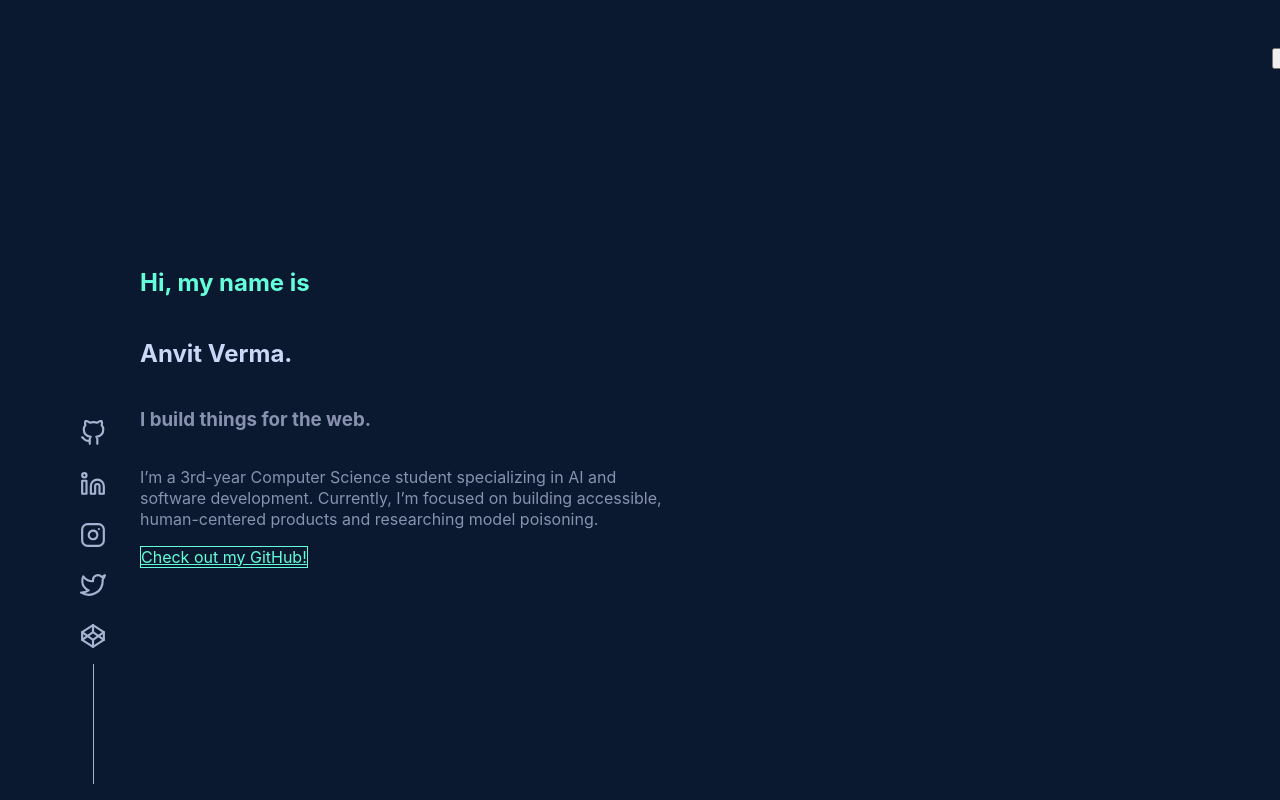
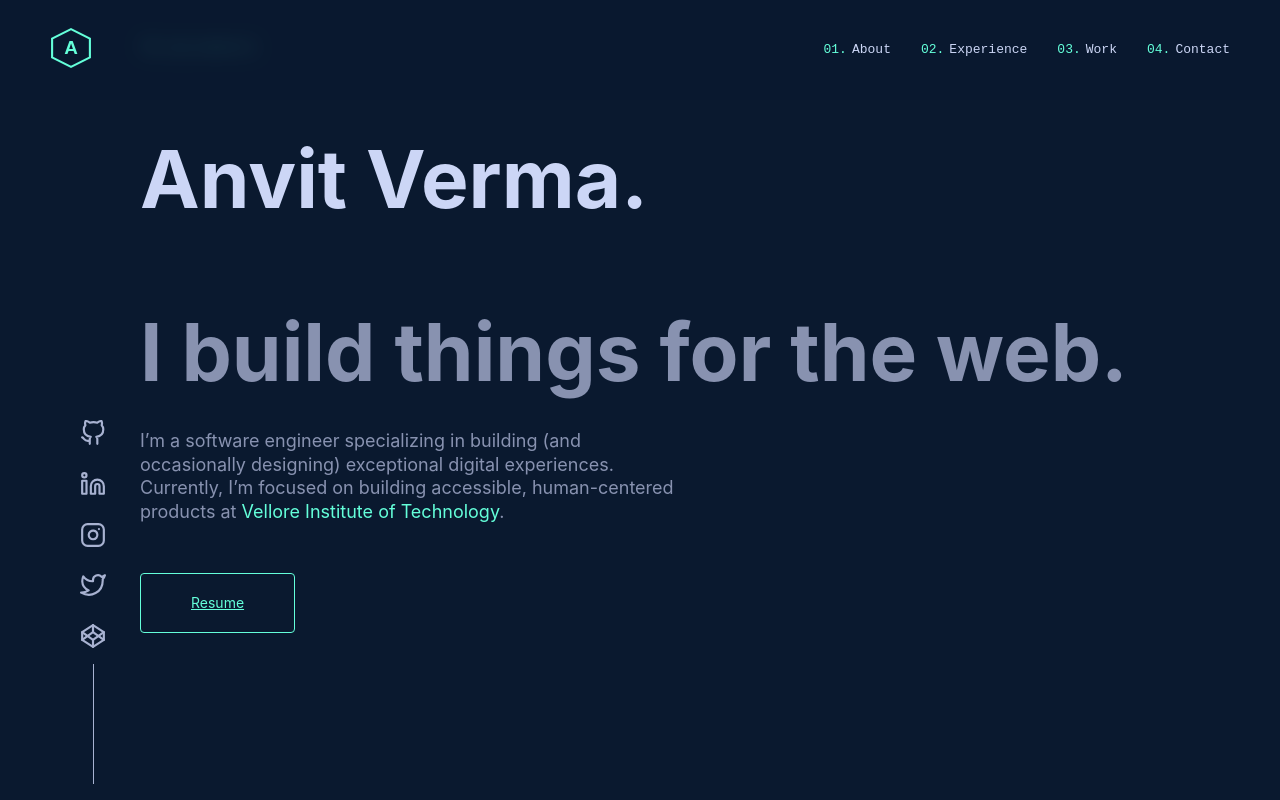
Before and after one commit to anvitvermaa/anvitvermaa.github.io, a Next.js app: page / in a window 1280 px wide. Shown: the top 800 px of the page. Built offline with nearby package versions, Linux system fonts and the light colour scheme.

Commit message:
updated hero section added animation and blur

```diff
--- a/app/layout.js
+++ b/app/layout.js
@@ -1,29 +1,29 @@
+// app/layout.js
 import "./globals.css";
-import Navbar from "../src/components/Navbar";
-// Replaced SocialLeft with the SocialSidebar we created
 import SocialSidebar from "../src/components/SocialSidebar";
 import SocialRight from "../src/components/SocialRight";
+import Navbar from "../src/components/Navbar"; // IMPORT IS HERE
 
 export const metadata = {
-  title: "Portfolio",
-  description: "Built with Next.js",
+  title: "Anvit Verma",
+  description: "Portfolio",
 };
 
 export default function RootLayout({ children }) {
   return (
     <html lang="en">
-      <body className="bg-[#0a192f] text-[#8892b0] overflow-x-hidden relative">
-        {/* Navbar fixed at the top */}
+      <body className="bg-[#0a192f] text-[#8892b0]">
+
+        {/* 1. NAVBAR MUST BE HERE (Directly inside Body) */}
         <Navbar />
 
-        {/* Sidebars fixed to the viewport - visible on md screens and up */}
-        {/* This wrapper handles the 'hidden' logic, so SocialSidebar works perfectly here */}
+        {/* 2. Sidebars (Hidden on mobile, visible on desktop) */}
         <div className="hidden md:block">
             <SocialSidebar />
             <SocialRight />
         </div>
 
-        {/* Main Content Wrapper */}
+        {/* 3. Main Content */}
         <div className="flex flex-col min-h-screen">
             {children}
         </div>
--- a/app/page.js
+++ b/app/page.js
@@ -1,4 +1,5 @@
 import Hero from "../src/components/sections/Hero";
+
 import About from "../src/components/sections/About";
 import Jobs from "../src/components/sections/Jobs";
 import SelectedWorks from "../src/components/sections/SelectedWorks";
@@ -14,10 +15,10 @@ export default function Home() {
       {/* 1. Added Social Sidebar Here */}
       <SocialSidebar />
 
-      <div className="max-w-[1000px] mx-auto w-full">
+      <div className="max-w-[1100px] mx-auto w-full">
 
         {/* Main Sections */}
-        <Hero />
+        <Hero/>
         <About />
         <Jobs />
         <SelectedWorks />
--- a/package.json
+++ b/package.json
@@ -9,6 +9,7 @@
     "lint": "eslint"
   },
   "dependencies": {
+    "framer-motion": "^12.29.2",
     "next": "16.1.6",
     "react": "19.2.3",
     "react-dom": "19.2.3",
--- a/src/components/Navbar.jsx
+++ b/src/components/Navbar.jsx
@@ -13,79 +13,77 @@ const Navbar = () => {
     return () => window.removeEventListener("scroll", handleScroll);
   }, []);
 
+  // Mappings:
+  // About -> #about
+  // Experience -> #jobs
+  // Work -> #projects
+  // Contact -> #contact (Ensure your MorphingFooter.jsx has id="contact")
   const navLinks = [
-    { name: "About", url: "/#about" },
-    { name: "Experience", url: "/#jobs" },
-    { name: "Work", url: "/#projects" },
-    { name: "Contact", url: "/#contact" },
+    { name: "About", url: "/#about", number: "01." },
+    { name: "Experience", url: "/#jobs", number: "02." },
+    { name: "Work", url: "/#projects", number: "03." },
+    { name: "Contact", url: "/#contact", number: "04." },
   ];
 
   return (
-    <header
-      className={`fixed top-0 w-full z-50 flex items-center justify-between px-6 md:px-12 transition-all duration-300 ${
-        scrolled
-          ? "h-[70px] bg-[rgba(10,25,47,0.85)] backdrop-blur-md shadow-lg"
-          : "h-[100px] bg-transparent"
-      }`}
+    <nav
+      style={{
+        position: "fixed",
+        top: "0",
+        left: "0",
+        width: "100%",
+        height: scrolled ? "70px" : "100px",
+        backgroundColor: "rgba(10, 25, 47, 0.85)", // Dark Navy
+        backdropFilter: "blur(10px)",
+        zIndex: "1000",
+        display: "flex",
+        justifyContent: "space-between",
+        alignItems: "center",
+        padding: "0 50px",
+        boxSizing: "border-box",
+        transition: "height 0.3s ease, background-color 0.3s ease",
+        boxShadow: scrolled ? "0 10px 30px -10px rgba(2,12,27,0.7)" : "none",
+      }}
     >
 
-      {/* 1. LOGO SECTION (Hexagon + Letter 'A') */}
-      <div className="flex items-center justify-center">
-        <Link href="/" aria-label="home" className="group relative">
-          {/* Hexagon SVG */}
-          <svg
-            className="w-12 h-12 text-[#64ffda] transition-transform duration-300 group-hover:-translate-y-1"
-            viewBox="0 0 100 100"
-            fill="none"
-            stroke="currentColor"
-            strokeWidth="5"
-          >
-            <polygon points="50 5, 95 27.5, 95 72.5, 50 95, 5 72.5, 5 27.5" />
-            {/* Letter 'A' inside */}
-            <text x="50" y="65" fontSize="45" fill="#64ffda" textAnchor="middle" className="font-sans font-bold stroke-0">A</text>
-          </svg>
+      {/* 1. LOGO (Left Side) */}
+      <div style={{ color: "#64ffda" }}>
+        <Link href="/" style={{ textDecoration: 'none' }}>
+           <svg width="42" height="42" viewBox="0 0 100 100" fill="none" stroke="#64ffda" strokeWidth="5">
+             <polygon points="50 5, 95 27.5, 95 72.5, 50 95, 5 72.5, 5 27.5" />
+             <text x="50" y="65" fontSize="45" fill="#64ffda" textAnchor="middle" style={{fontFamily: 'sans-serif', fontWeight: 'bold', stroke: 'none'}}>A</text>
+           </svg>
         </Link>
       </div>
 
-      {/* 2. DESKTOP MENU (Links) */}
-      {/* hidden md:flex -> Hides on mobile, shows on Desktop */}
-      <div className="hidden md:flex items-center gap-8">
-        <ol className="flex gap-8 list-none m-0 p-0">
+      {/* 2. LINKS (Right Side) */}
+      <div style={{ display: "flex", alignItems: "center" }}>
+
+        {/* GAP FIX: 30px gap between items */}
+        <ol style={{ display: "flex", gap: "30px", listStyle: "none", margin: "0", padding: "0" }}>
           {navLinks.map((item, i) => (
-            <li key={i} className="font-mono text-[13px]">
+            <li key={i}>
               <Link
                 href={item.url}
-                className="!text-[#ccd6f6] hover:!text-[#64ffda] transition-colors duration-300 flex items-center gap-1"
+                style={{
+                  textDecoration: "none",
+                  color: "#ccd6f6", // Light Slate
+                  fontFamily: "'SF Mono', 'Fira Code', 'Fira Mono', 'Roboto Mono', monospace",
+                  fontSize: "13px",
+                  fontWeight: "500",
+                  display: "flex",
+                  alignItems: "center",
+                }}
               >
-                <span className="!text-[#64ffda]">0{i + 1}.</span>
-                <span>{item.name}</span>
+                <span style={{ color: "#64ffda", marginRight: "5px" }}>{item.number}</span>
+                {item.name}
               </Link>
             </li>
           ))}
         </ol>
 
-        {/* RESUME BUTTON */}
-        <a
-          href="/resume.pdf"
-          target="_blank"
-          rel="noopener noreferrer"
-          className="ml-4 border border-[#64ffda] !text-[#64ffda] px-4 py-2 rounded text-[13px] font-mono hover:bg-[rgba(100,255,218,0.1)] transition-colors duration-300"
-        >
-          Resume
-        </a>
       </div>
-
-      {/* 3. MOBILE MENU TOGGLE (Placeholder) */}
-      {/* This only shows if screen is small (md:hidden) */}
-      <div className="md:hidden">
-        <button className="text-[#64ffda] focus:outline-none">
-          <svg className="w-8 h-8" fill="none" stroke="currentColor" viewBox="0 0 24 24">
-            <path strokeLinecap="round" strokeLinejoin="round" strokeWidth="2" d="M4 6h16M4 12h16M4 18h16"></path>
-          </svg>
-        </button>
-      </div>
-
-    </header>
+    </nav>
   );
 };
 
--- a/src/components/sections/Hero.jsx
+++ b/src/components/sections/Hero.jsx
@@ -1,72 +1,42 @@
 "use client";
-import React, { useState, useEffect } from "react";
+import React from 'react';
 
 const Hero = () => {
-  const [isMounted, setIsMounted] = useState(false);
+  return (
+    <section className="flex flex-col justify-center min-h-screen max-w-[1000px] mx-auto -mt-[80px]">
 
-  useEffect(() => {
-    // Trigger the animation after a short delay
-    const timeout = setTimeout(() => setIsMounted(true), 100);
-    return () => clearTimeout(timeout);
-  }, []);
-
-  const one = (
-    <h1 className="text-[#64ffda] font-mono text-sm md:text-base mb-5 ml-1">
+      {/* Intro - Reduced gap significantly (mb-[12px]) */}
+      <h1 className="text-[#64ffda] font-mono text-[16px] mb-[12px] ml-[2px]">
         Hi, my name is
       </h1>
-  );
 
-  const two = (
-    <h2 className="text-[#ccd6f6] text-4xl md:text-7xl font-bold leading-tight">
+      {/* Name - Kept margin small */}
+      <h2 className="text-[#ccd6f6] font-bold text-[clamp(40px,8vw,80px)] leading-[1.1] mb-[5px]">
         Anvit Verma.
       </h2>
-  );
 
-  const three = (
-    <h3 className="text-[#8892b0] text-4xl md:text-7xl font-bold leading-tight mt-2">
+      {/* Tagline - Reduced gap to pull description closer (mb-[15px]) */}
+      <h3 className="text-[#8892b0] font-bold text-[clamp(40px,8vw,80px)] leading-[1.1] mb-[15px]">
         I build things for the web.
       </h3>
-  );
 
-  const four = (
-    <p className="text-[#8892b0] mt-5 max-w-[540px] text-lg leading-relaxed">
-      I’m a 3rd-year Computer Science student specializing in AI and software development.
-      Currently, I’m focused on building accessible, human-centered products and researching model poisoning.
+      {/* Short Bio */}
+      <p className="text-[#8892b0] text-[18px] max-w-[540px] leading-relaxed mb-[50px]">
+        I’m a software engineer specializing in building (and occasionally designing) exceptional digital experiences. Currently, I’m focused on building accessible, human-centered products at <span className="text-[#64ffda]">Vellore Institute of Technology</span>.
       </p>
-  );
 
-  const five = (
+      {/* CTA Button */}
+      <div>
         <a
-      href="https://github.com/anvitvermaa"
+          href="/resume.pdf"
           target="_blank"
-      rel="noreferrer"
-      className="inline-block mt-12 border border-[#64ffda] text-[#64ffda] py-4 px-7 rounded text-sm font-mono hover:bg-[rgba(100,255,218,0.1)] transition-colors duration-300"
+          rel="noopener noreferrer"
+          className="border border-[#64ffda] text-[#64ffda] bg-transparent rounded-[4px] px-[50px] py-[20px] font-mono text-[14px] hover:bg-[#64ffda]/10 transition-colors inline-block"
         >
-      Check out my GitHub!
+          Resume
         </a>
-  );
+      </div>
 
-  const items = [one, two, three, four, five];
-
-  return (
-    <section className="min-h-screen flex flex-col justify-center items-start px-0 mx-auto max-w-[1000px]">
-      {items.map((item, i) => (
-        <div
-          key={i}
-          // ANIMATION LOGIC:
-          // 1. opacity-0 translate-y-5 -> Hidden state
-          // 2. opacity-100 translate-y-0 -> Visible state (triggered by isMounted)
-          className={`transition-all duration-500 ease-in-out transform ${
-            isMounted
-              ? "opacity-100 translate-y-0"
-              : "opacity-0 translate-y-5"
-          }`}
-          // STAGGER DELAY: Each item waits 100ms longer than the previous one
-          style={{ transitionDelay: `${i * 100}ms` }}
-        >
-          {item}
-        </div>
-      ))}
     </section>
   );
 };
--- a/src/components/sections/MorphingFooter.jsx
+++ b/src/components/sections/MorphingFooter.jsx
@@ -156,7 +156,8 @@ const MorphingFooter = () => {
   ];
 
   return (
-    <section className="max-w-[1000px] mx-auto py-[150px] flex flex-col items-center justify-center relative z-10">
+    // Added id="contact" here so the Navbar link works
+    <section id="contact" className="max-w-[1000px] mx-auto py-[150px] flex flex-col items-center justify-center relative z-10">
 
       <div className="w-full h-[150px] md:h-[200px]">
         <MorphingText
@@ -166,7 +167,8 @@ const MorphingFooter = () => {
       </div>
 
       <div className="mt-8 text-center">
-        <p className="text-[#8892b0] max-w-[500px] mx-auto mb-10 text-[18px]">
+        {/* CHANGED: Increased mb-10 to mb-20 for more space */}
+        <p className="text-[#8892b0] max-w-[500px] mx-auto mb-20 text-[18px]">
           I’m currently looking for new opportunities, my inbox is always open.
           Whether you have a question or just want to say hi, I’ll try my best to get back to you!
         </p>
```
Also changed, not shown: 1 other file (tests, documents, lock files or other folders). Lines whose indentation alone changed are shown as unchanged.
